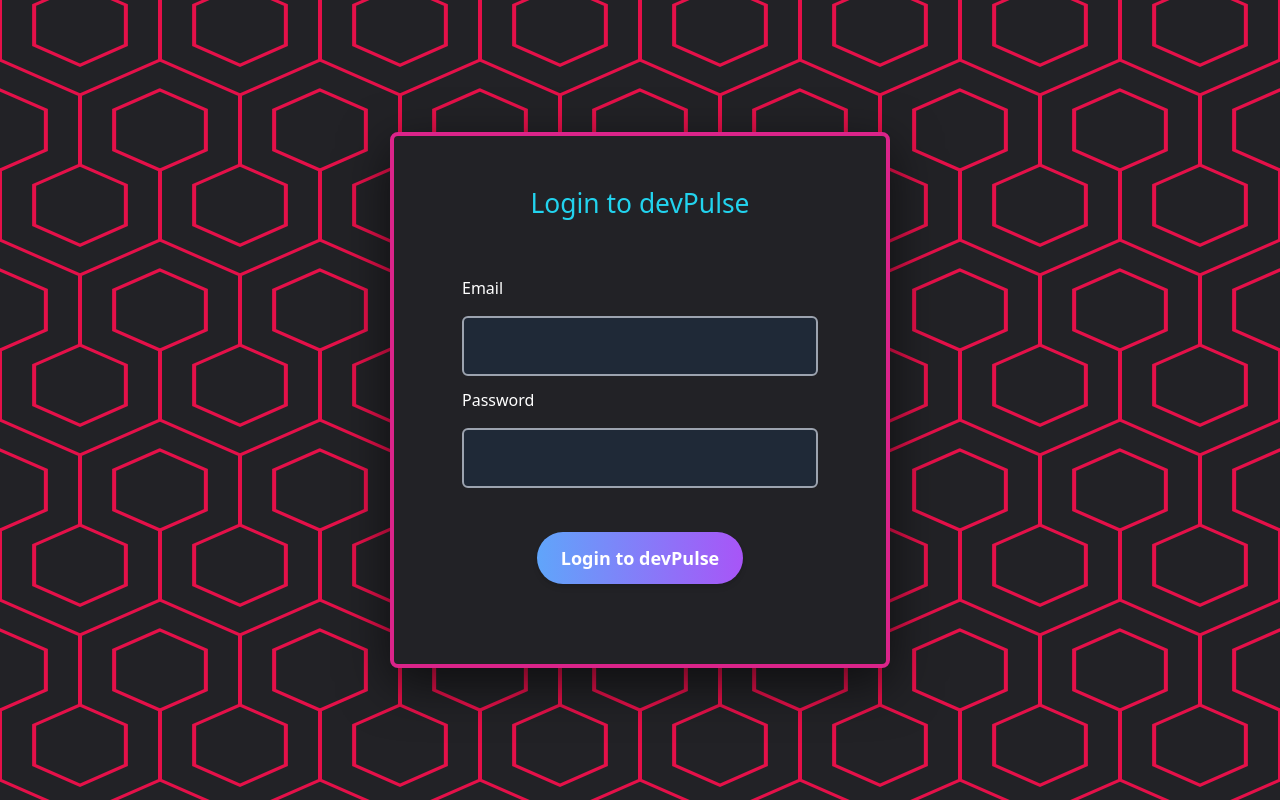
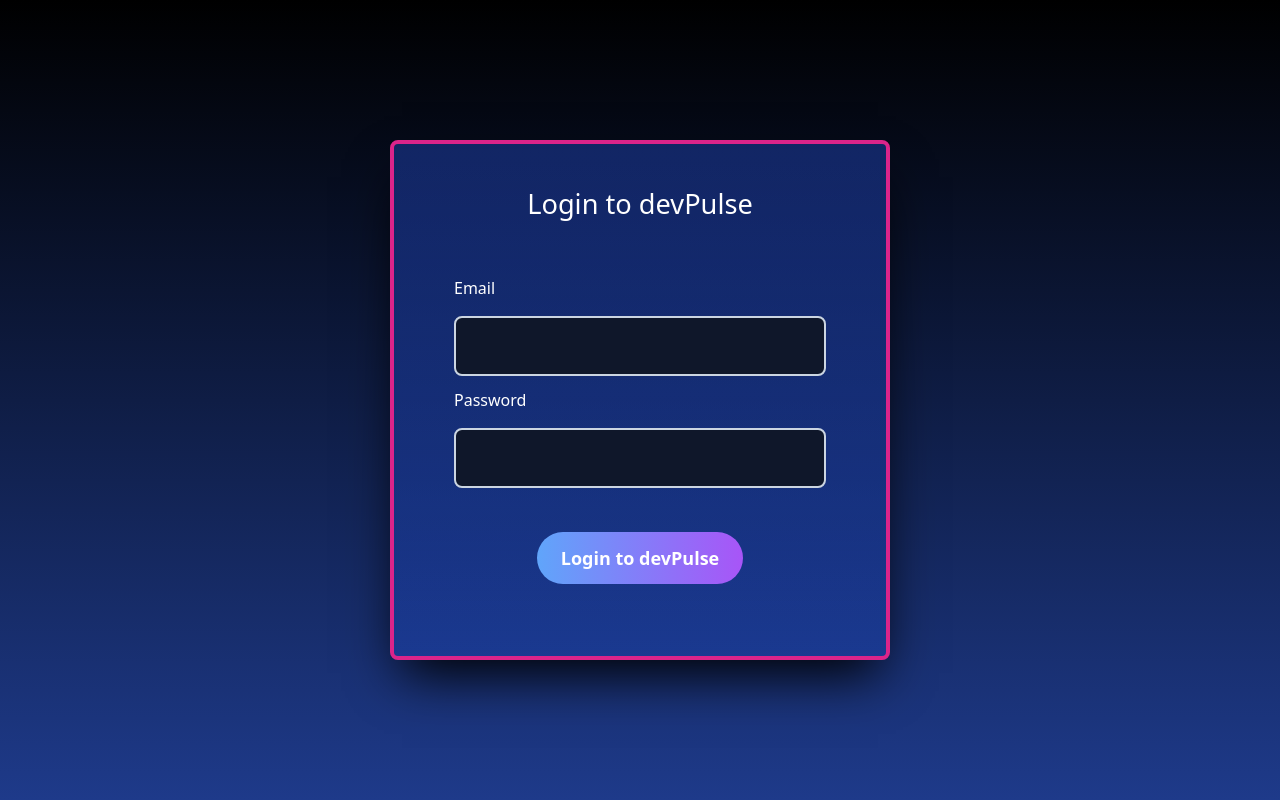
Before and after one commit to tamara24github/social_network, a React (Create React App) app in the folder frontend/: page /login in a window 1280 px wide. Built offline with nearby package versions, Linux system fonts and the light colour scheme.

Commit message:
Style: updating styling of authentication page and forms

```diff
--- a/frontend/src/components/common/AuthPageContainer.jsx
+++ b/frontend/src/components/common/AuthPageContainer.jsx
@@ -1,7 +1,7 @@
 const AuthPageContainer = ({ children, className, ...props }) => {
   return (
     <div
-      className={`flex flex-col justify-center items-center bg-[url('../src/assets/images/pattern.svg')] bg-repeat bg-160x180 bg-center h-screen w-full ${className}`}
+      className={`flex flex-col justify-center items-center bg-gradient-to-b from-black to-blue-900 bg-center h-screen w-full ${className}`}
       {...props}
     >
       {children}
--- a/frontend/src/components/common/Button.jsx
+++ b/frontend/src/components/common/Button.jsx
@@ -10,7 +10,7 @@
       type={type}
       onClick={onClick}
       {...props}
-      className={`flex items-center mb-3 px-6 py-3 text-lg font-semibold text-white bg-gradient-to-r from-blue-400 to-purple-500 rounded-full shadow-md hover:shadow-2xl hover:shadow-blue-500 transition duration-300 ease-in-out transform hover:scale-105 focus:outline-none focus:ring-4 focus:ring-blue-500 focus:ring-opacity-50 neon-text ${className}`}
+      className={`flex items-center mb-3 px-6 py-3 text-lg font-semibold  text-white bg-gradient-to-r from-blue-400 to-purple-500 rounded-full  hover:shadow-2xl hover:shadow-blue-500 transition duration-300 ease-in-out transform hover:scale-105 focus:outline-none focus:ring-4 focus:ring-blue-500 focus:ring-opacity-50 neon-text ${className}`}
     >
       {children}
     </button>
--- a/frontend/src/components/common/FormContainer.jsx
+++ b/frontend/src/components/common/FormContainer.jsx
@@ -2,7 +2,7 @@
   return (
     <div
       {...props}
-      className={`animate-fadeIn bg-[#222226] p-12 rounded-lg shadow-[0_15px_50px_rgba(0,0,0,0.6)] w-full max-w-[500px] mx-auto border-4 border-transparent bg-clip-padding relative animate-fluid-border ${className}`}
+      className={`shadow-2xl shadow-black bg-gradient-to-b from-blue-800/50 to-blue-700/30 p-10 rounded-lg w-full max-w-[500px] mx-auto border-4 relative animate-fluid-border ${className}`}
     >
       {children}
     </div>
--- a/frontend/src/components/common/FormHeading.jsx
+++ b/frontend/src/components/common/FormHeading.jsx
@@ -1,6 +1,6 @@
 const FormHeading = ({ children, className, ...props }) => {
   return (
-    <h1 className="text-center text-cyan-400 text-[1.65rem] mb-8 mx-auto ${className}">
+    <h1 className="text-center text-white text-[1.7rem] mb-8 mx-auto ${className}">
       {children}
     </h1>
   );
--- a/frontend/src/components/common/Input.jsx
+++ b/frontend/src/components/common/Input.jsx
@@ -16,7 +16,7 @@
         onChange={onChange}
         required={required}
         {...props}
-        className="border-2 border-gray-400 mb-3 focus:border-cyan-400 focus:outline-none w-full p-4 my-2 rounded-md bg-gray-800 text-white ${className}"
+        className="border-2 border-slate-300 mb-3 focus:border-cyan-400 focus:outline-none w-full p-4 my-2 rounded-lg bg-slate-900 text-white ${className}"
       />
     </div>
   );
--- a/frontend/tailwind.config.js
+++ b/frontend/tailwind.config.js
@@ -3,10 +3,6 @@
   content: ["./src/**/*.{html,js,jsx}"],
   theme: {
     extend: {
-      backgroundSize: {
-        "160x180": "160px 180px",
-      },
-
       keyframes: {
         fadeIn: {
           "0%": { opacity: "0", transform: "translateY(50px)" },
```
